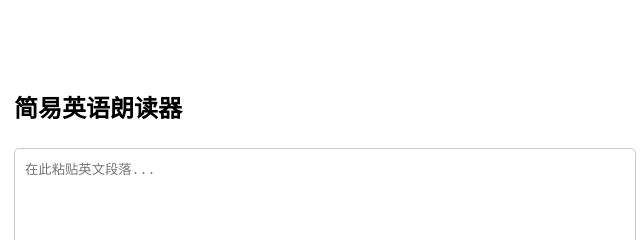
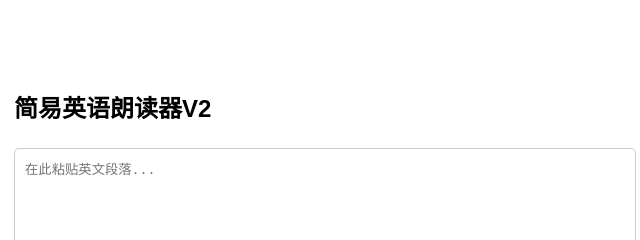
Before and after one commit to frankyinshen/tts, a plain HTML site: page index.html in a window 1280 px wide. Shown: the top 240 px of the page, 326-966 px from the left. Drawn offline with Linux system fonts and the light colour scheme.

Commit message:
Update index.html

```diff
--- a/index.html
+++ b/index.html
@@ -12,7 +12,7 @@
     </style>
 </head>
 <body>
-    <h2>简易英语朗读器</h2>
+    <h2>简易英语朗读器V2</h2>
     <textarea id="textInput" placeholder="在此粘贴英文段落..."></textarea>
 
     <div class="controls">
```
